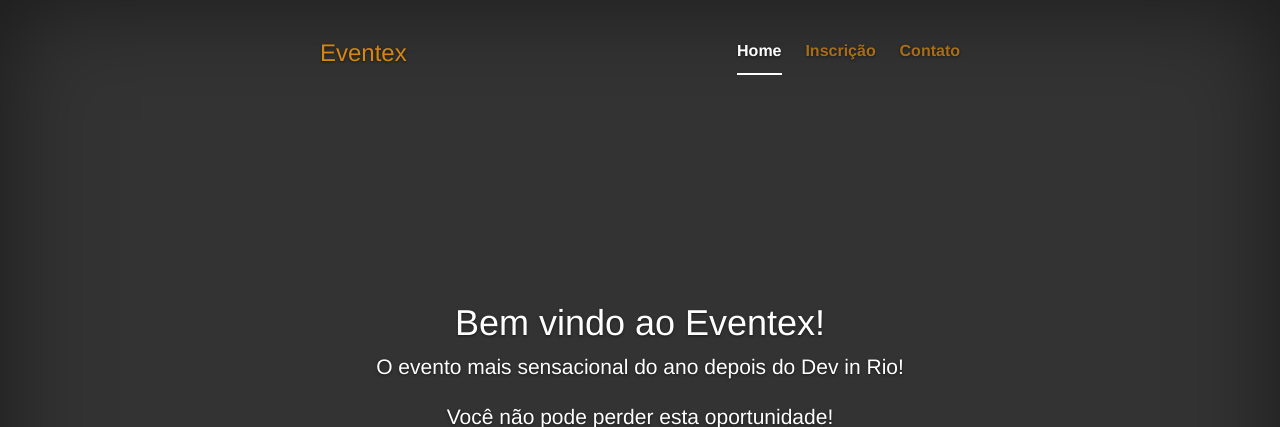
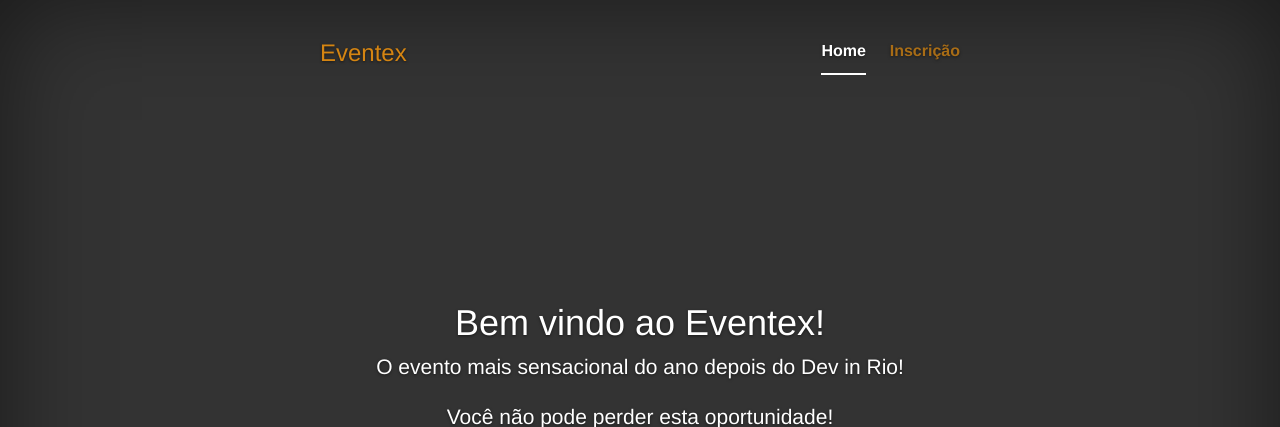
Before and after one commit to PHedro/wttd, a Django app: page / in a window 1280 px wide. Shown: the top 427 px of the page. Run offline with Django 3.2, Linux system fonts and the light colour scheme; some libraries are stand-ins or nearby versions.

Commit message:
retira contato

```diff
--- a/eventex/core/templates/index.html
+++ b/eventex/core/templates/index.html
@@ -5,7 +5,6 @@
         <ul class="nav masthead-nav">
             <li class="active"><a href="#">Home</a></li>
             <li><a href="/inscricao/">Inscrição</a></li>
-            <li><a href="eventex@eventex.com">Contato</a></li>
         </ul>
     </div>
 {% endblock headermenu %}
--- a/eventex/subscriptions/templates/subscriptions/subscription_detail.html
+++ b/eventex/subscriptions/templates/subscriptions/subscription_detail.html
@@ -5,7 +5,6 @@
         <ul class="nav masthead-nav">
             <li><a href="/">Home</a></li>
             <li class="active"><a href="/inscricao/">Inscrição</a></li>
-            <li><a href="eventex@eventex.com">Contato</a></li>
         </ul>
     </div>
 {% endblock headermenu %}
--- a/eventex/subscriptions/templates/subscriptions/subscription_form.html
+++ b/eventex/subscriptions/templates/subscriptions/subscription_form.html
@@ -5,7 +5,6 @@
         <ul class="nav masthead-nav">
             <li><a href="/">Home</a></li>
             <li class="active"><a href="/inscricao/">Inscrição</a></li>
-            <li><a href="eventex@eventex.com">Contato</a></li>
         </ul>
     </div>
 {% endblock headermenu %}
```
